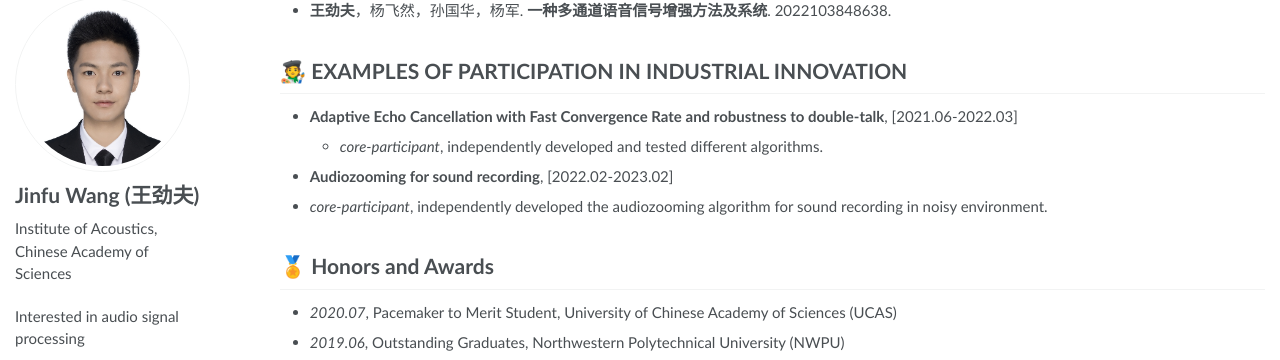
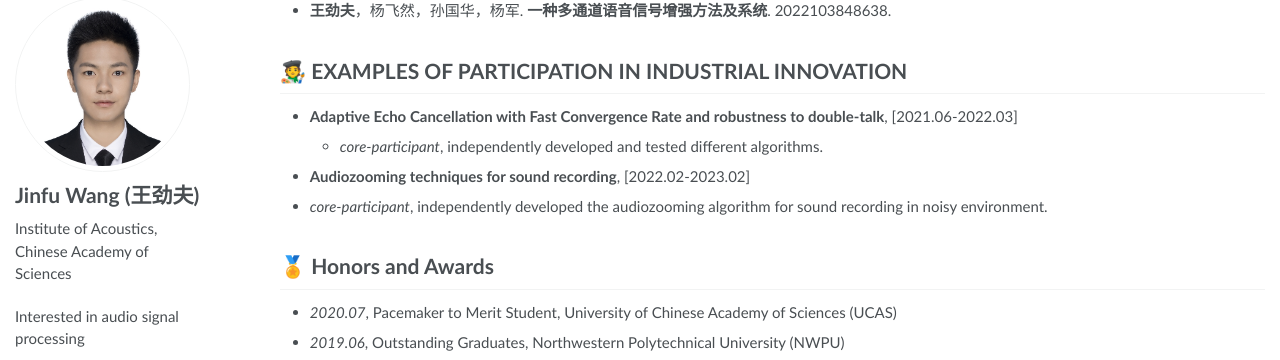
Before and after one commit to 875441459/875441459.github.io, a Jekyll site: the page built from _pages/about.md, in a window 1280 px wide and 900 px high, scrolled down 744 px. Shown: the part 93-453 px from the top of the window. Built offline with Jekyll 4.4.1, drawn with Linux system fonts in a browser that asks for light colours; some web fonts are replaced.

Commit message:
Update about.md

```diff
--- a/_pages/about.md
+++ b/_pages/about.md
@@ -55,7 +55,7 @@ My research focuses on **microphone array processing**, **(semi-)blind speech se
 - **Adaptive Echo Cancellation with Fast Convergence Rate and robustness to double-talk**, [2021.06-2022.03]
   - *core-participant*, independently developed and tested different algorithms.
 
--  **Audiozooming for sound recording**, [2022.02-2023.02]
+-  **Audiozooming techniques for sound recording**, [2022.02-2023.02]
   - *core-participant*, independently developed the audiozooming algorithm for sound recording in noisy environment.
 
 <span class='anchor' id="-honors-and-awards"></span>
```
